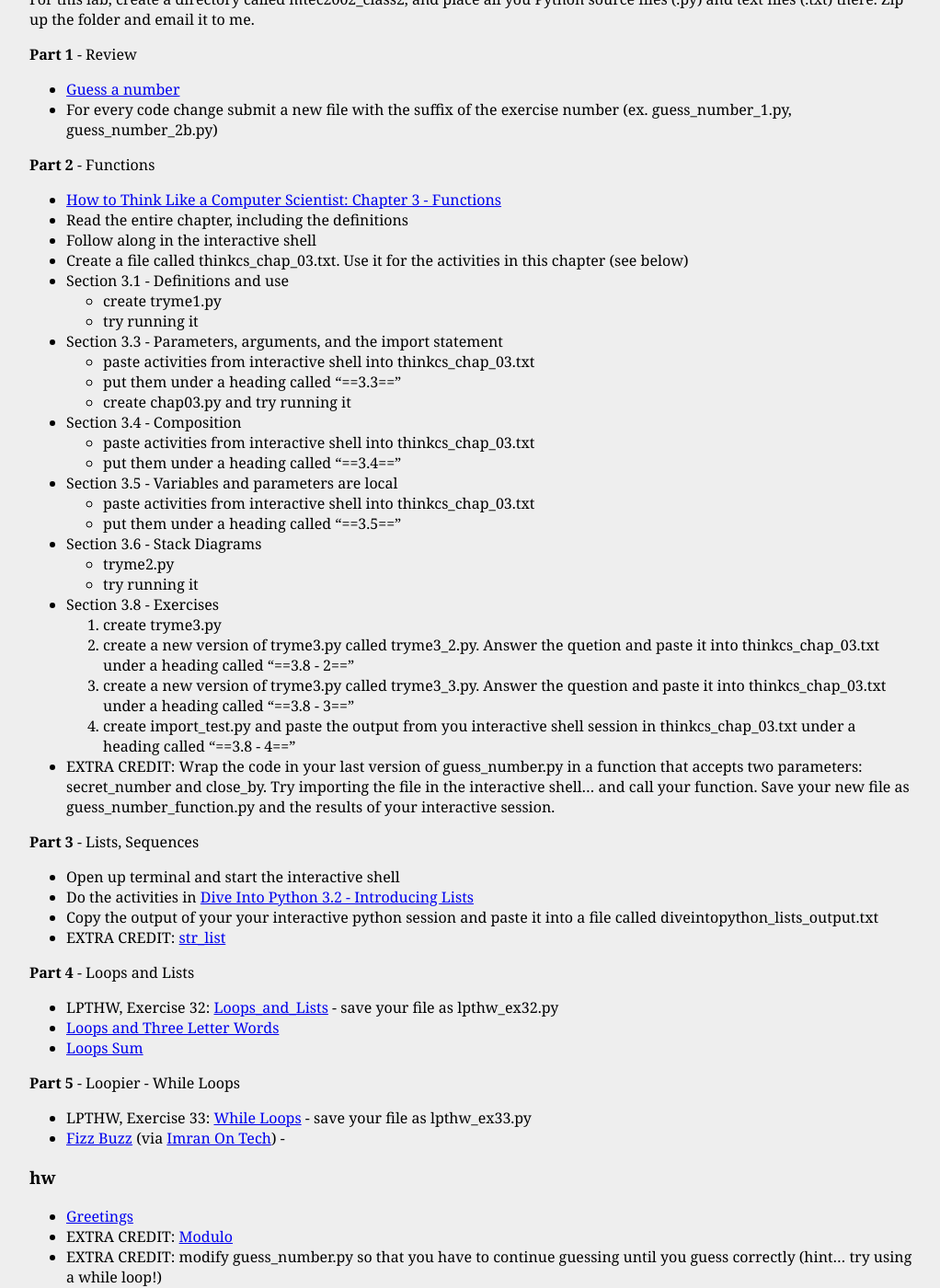
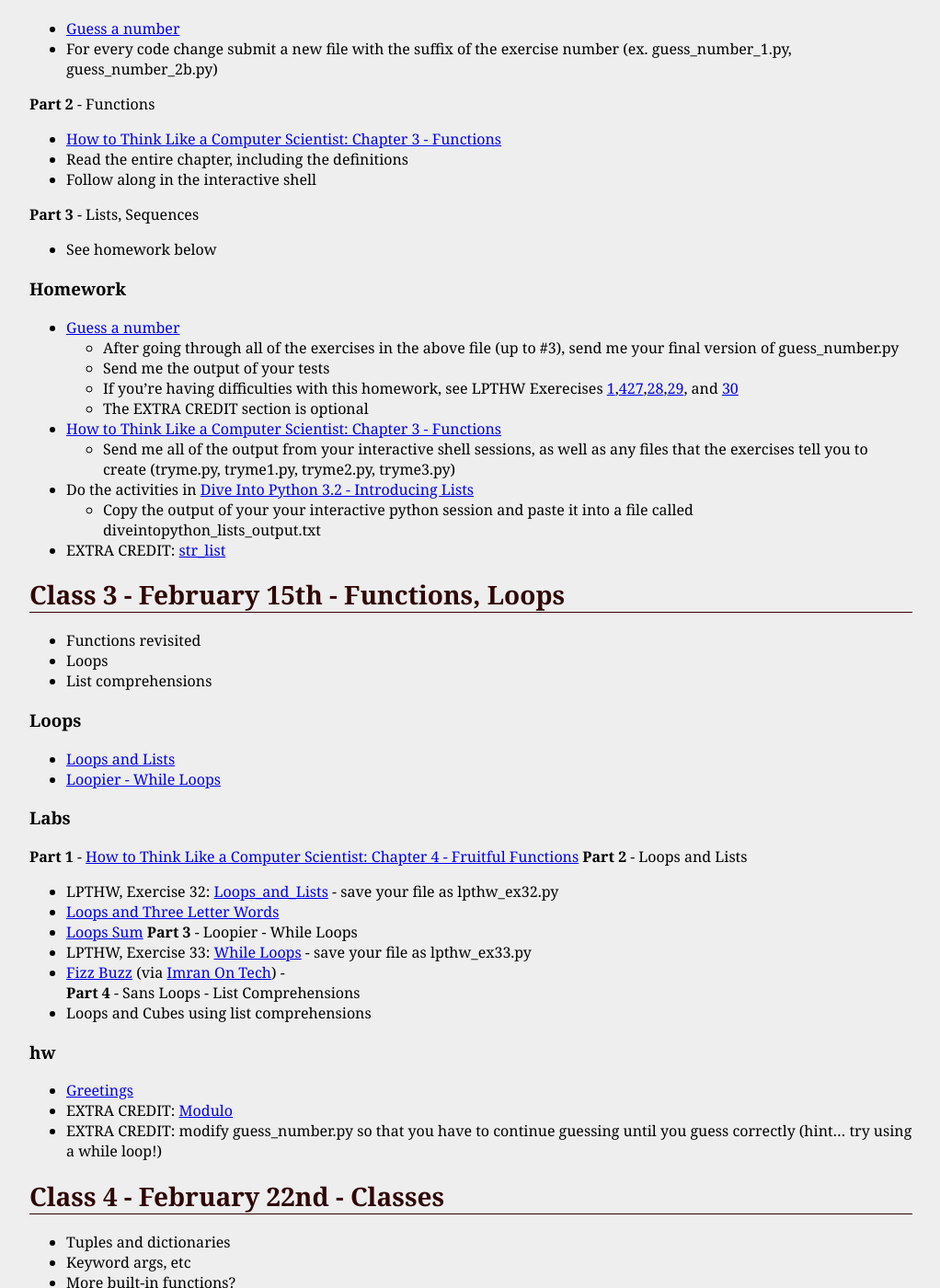
Before and after one commit to jversoza/MTEC2002, a Jekyll site: the page built from syllabus.markdown, in a window 1280 px wide and 1400 px high, scrolled down 2354 px. Shown: the whole window at 92% size, without its empty margins (128-1150 px from the left). Built offline with Jekyll 4.4.1, drawn with Linux system fonts in a browser that asks for light colours; some of the changed text lies outside the part shown.

Commit message:
fixed homework #2

```diff
--- a/class2/labs/guess_number.txt
+++ b/class2/labs/guess_number.txt
@@ -86,5 +86,5 @@ walsh:~ joe$
 	b.  EXTRA CREDIT: What does the function "abs()" do?  Use "help()" in the interactive shell to figure it out.  Would abs be helpful in your program?  If you haven't already used it in your implementation, try using it now.  Turn in your new code and answer the questions below:
 	===
 
-5.  EXTRA CREDIT: You can compose functions.  For example, if you have a function f, and a function g, you can call f(g(x)).  This means that you're using the result of g(x) and making the value that's passed into funciton f.  Specifically, you can make raw_input and the conversion into int just one line.   Test that the new program works (use all 5 test cases) and write the "composed" function below:
+5.  EXTRA CREDIT: You can compose functions.  For example, if you have a function f, and a function g, you can call f(g(x)).  This means that you're using the result of g(x) and making the value that's passed into function f.  Specifically, you can make raw_input and the conversion into int just one line.   Test that the new program works (use all 5 test cases) and write the "composed" function below:
 ===
--- a/syllabus.markdown
+++ b/syllabus.markdown
@@ -80,18 +80,15 @@ Due before next class, __Feb 8th, Wednesday, 6PM__
 
 
 <a class="class2" id="class2"></a>
-Class 2 - February 8th - Functions, Lists, and Loops
+Class 2 - February 8th - Functions, Lists
 =====
 * Functions
 * Lists
-* Loops
 
 ###Slides
 * [Review - Strings, Variables, Conditionals, etc](class2/slides/review.html)
 * [Functions](class2/slides/functions.html)
 * [Lists, Sequences](class2/slides/lists.html)
-* [Loops and Lists](class2/slides/loops_and_lists.html)
-* [Loopier - While Loops](class2/slides/loops_and_lists.html#4)
 
 ###Labs
 For this lab, create a directory called mtec2002_class2, and place all you Python source files (.py) and text files (.txt) there.  Zip up the folder and email it to me.
@@ -104,68 +101,55 @@ __Part 2__ - Functions
 * [How to Think Like a Computer Scientist: Chapter 3 - Functions](http://www.openbookproject.net/thinkcs/python/english2e/ch03.html)
 * Read the entire chapter, including the definitions
 * Follow along in the interactive shell
-* Create a file called thinkcs_chap_03.txt.  Use it for the activities in this chapter (see below)
-* Section 3.1 - Definitions and use
-	* create tryme1.py
-	* try running it
-* Section 3.3 - Parameters, arguments, and the import statement
-	* paste activities from interactive shell into thinkcs_chap_03.txt
-	* put them under a heading called "==3.3=="
-	* create chap03.py and try running it
-* Section 3.4 - Composition
-	* paste activities from interactive shell into thinkcs_chap_03.txt
-	* put them under a heading called "==3.4=="
-* Section 3.5 - Variables and parameters are local
-	* paste activities from interactive shell into thinkcs_chap_03.txt
-	* put them under a heading called "==3.5=="
-* Section 3.6 - Stack Diagrams
-	* tryme2.py
-	* try running it
-* Section 3.8 - Exercises
-	1. create tryme3.py
-	2. create a new version of tryme3.py called tryme3_2.py.  Answer the quetion and paste it into thinkcs_chap_03.txt under a heading called "==3.8 - 2=="
-	3. create a new version of tryme3.py called tryme3_3.py.  Answer the question and paste it into thinkcs_chap_03.txt under a heading called "==3.8 - 3=="
-	4. create import_test.py and paste the output from you interactive shell session in thinkcs_chap_03.txt under a heading called "==3.8 - 4=="
-* EXTRA CREDIT: Wrap the code in your last version of guess_number.py in a function that accepts two parameters: secret_number and close_by.  Try importing the file in the interactive shell... and call your function.  Save your new file  as guess_number_function.py and the results of your interactive session.
 
 __Part 3__ - Lists, Sequences
-* Open up terminal and start the interactive shell
+* See homework below
+
+<a class="homework2" id="homework2"></a>
+###Homework
+* [Guess a number](class2/labs/guess_number.txt)
+	* After going through all of the exercises in the above file (up to #3), send me your final version of guess_number.py
+	* Send me the output of your tests
+	* If you're having difficulties with this homework, see LPTHW Exerecises [1](http://learnpythonthehardway.org/book/ex1.html),[4](http://learnpythonthehardway.org/book/ex4.html)[27](http://learnpythonthehardway.org/book/ex27.html),[28](http://learnpythonthehardway.org/book/ex28.html),[29](http://learnpythonthehardway.org/book/ex29.html), and [30](http://learnpythonthehardway.org/book/ex30.html)
+	* The EXTRA CREDIT section is optional
+* [How to Think Like a Computer Scientist: Chapter 3 - Functions](http://www.openbookproject.net/thinkcs/python/english2e/ch03.html)
+	* Send me all of the output from your interactive shell sessions, as well as any files that the exercises tell you to create (tryme.py, tryme1.py, tryme2.py, tryme3.py)
 * Do the activities in [Dive Into Python 3.2 - Introducing Lists](http://www.diveintopython.net/native_data_types/lists.html)
-* Copy the output of your your interactive python session and paste it into a file called diveintopython_lists_output.txt
+	* Copy the output of your your interactive python session and paste it into a file called diveintopython_lists_output.txt
 * EXTRA CREDIT: [str_list](class2/labs/str_list.txt)
 
-__Part 4__ - Loops and Lists
+Class 3 - February 15th - Functions, Loops
+=====
+* Functions revisited
+* Loops
+* List comprehensions
+
+###Loops
+* [Loops and Lists](class2/slides/loops_and_lists.html)
+* [Loopier - While Loops](class2/slides/loops_and_lists.html#4)
+
+###Labs
+__Part 1__ -  [How to Think Like a Computer Scientist: Chapter 4 - Fruitful Functions](http://www.openbookproject.net/thinkcs/python/english2e/ch04.html)
+__Part 2__ - Loops and Lists
 * LPTHW, Exercise 32: [Loops_and_Lists](http://learnpythonthehardway.org/book/ex32.html) - save your file as lpthw_ex32.py
 * [Loops and Three Letter Words](class2/labs/loops_three_letter.txt)
 * [Loops Sum](class2/labs/loops_sums.txt)
-
-__Part 5__ - Loopier - While Loops
+__Part 3__ - Loopier - While Loops
 * LPTHW, Exercise 33: [While Loops](http://learnpythonthehardway.org/book/ex33.html) - save your file as lpthw_ex33.py
 * [Fizz Buzz](class2/labs/fizz_buzz.txt) (via [Imran On Tech](http://imranontech.com/2007/01/24/using-fizzbuzz-to-find-developers-who-grok-coding/)) -
+__Part 4__ - Sans Loops - List Comprehensions
+* Loops and Cubes using list comprehensions
 
 ###hw
 * [Greetings](class2/hw/greetings.txt)
 * EXTRA CREDIT: [Modulo](class2/hw/modulo.txt)
 * EXTRA CREDIT: modify guess_number.py so that you have to continue guessing until you guess correctly (hint... try using a while loop!)
 
-
-Class 3 - February 15th - Functions
+Class 4 - February 22nd - Classes
 =====
-* More functions, testing
-* Nested loops, nested lists
-* List comprehensions
 * Tuples and dictionaries
 * Keyword args, etc
 * More built-in functions?
-
-###Labs
-__Part 1__ -  [How to Think Like a Computer Scientist: Chapter 4 - Fruitful Functions](http://www.openbookproject.net/thinkcs/python/english2e/ch04.html)
-__Part 2__ - Sans Loops - List Comprehensions
-* Loops and Cubes using list comprehensions
-
-
-Class 4 - February 22nd - Classes
-=====
 * Classes and objects
 
 
```
